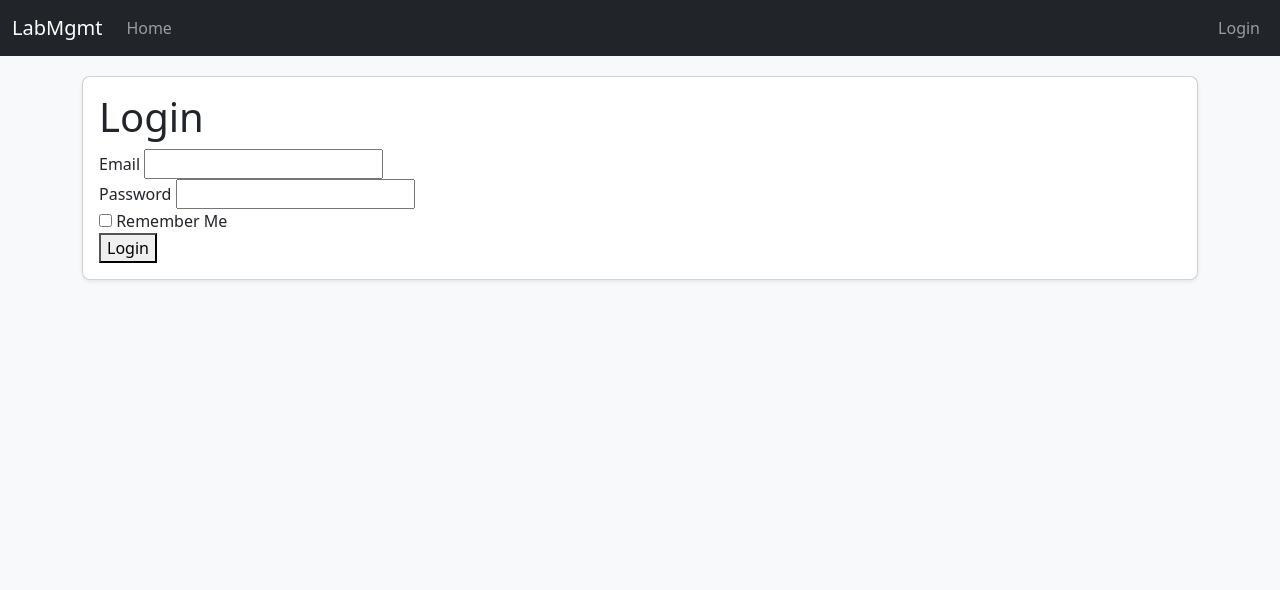
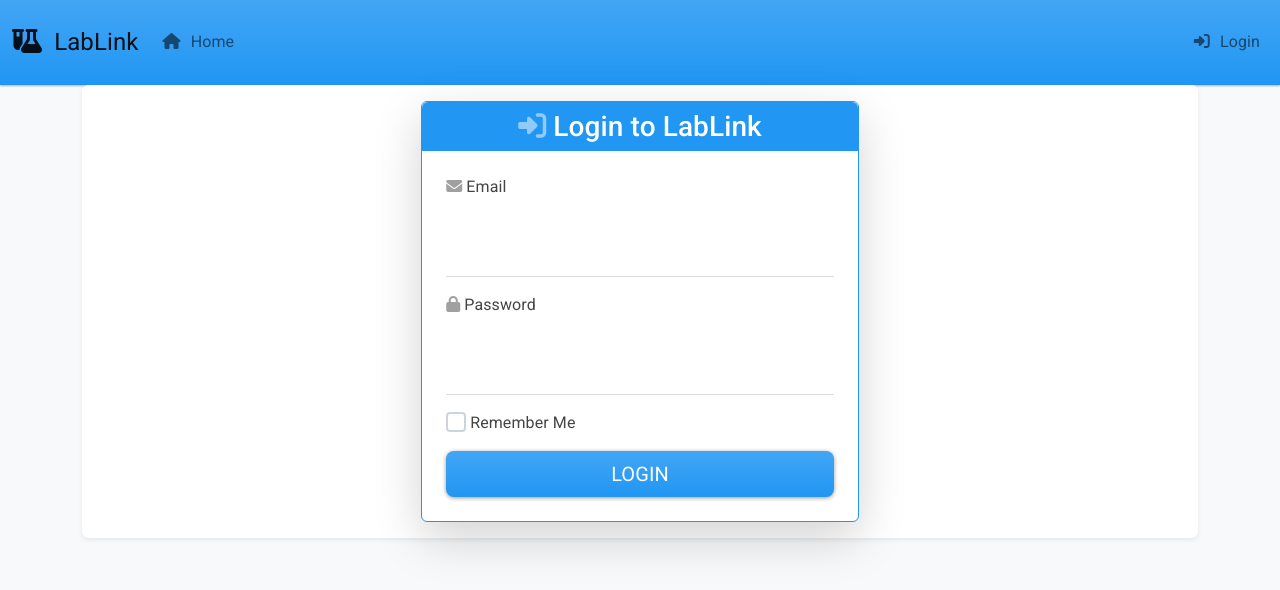
Before and after one commit to Kanishk-Raghavendra/lab-management-system, a Flask app: page /login in a window 1280 px wide. Shown: the top 590 px of the page. Run offline with Flask 3, Linux system fonts and the light colour scheme.

Commit message:
feat: updated base ui

```diff
--- a/app/static/css/style.css
+++ b/app/static/css/style.css
@@ -1,30 +1,39 @@
-/* Custom App Styles */
 body {
     background-color: #f8f9fa; /* Light grey background */
 }
 
-.navbar {
-    margin-bottom: 20px;
+/* Make the main content card stand out a bit more */
+.card {
+    border-width: 0px; /* Remove default card border, we will use shadows */
 }
 
-/* Make table headers bold */
-.table thead th {
-    vertical-align: middle;
-    font-weight: 600;
+/* Add hover effect to admin/supervisor panel links */
+.list-group-item-action:hover {
+    background-color: #f0f0f0;
+    color: #000;
 }
 
-/* Center action buttons */
+/* Make action buttons in tables more distinct */
 .table td.actions {
     text-align: center;
     white-space: nowrap;
     width: 1%;
 }
 
-.card {
-    border-radius: 8px;
-    box-shadow: 0 2px 10px rgba(0,0,0,0.05);
+/* Icon adjustments */
+.navbar-brand i,
+.navbar-nav .nav-link i {
+    margin-right: 6px; /* Space between icon and text */
 }
 
-.card-header {
-    font-weight: 600;
+/* Tweak stat cards */
+.card-body h2 {
+    font-weight: 300;
 }
+.card-body i {
+    opacity: 0.5;
+}
+.card-footer {
+    font-size: 0.9em;
+    font-weight: 500;
+}
--- a/app/templates/base.html
+++ b/app/templates/base.html
@@ -4,64 +4,66 @@
     <meta charset="UTF-8">
     <meta name="viewport" content="width=device-width, initial-scale=1.0">
 
-    <link href="https://cdn.jsdelivr.net/npm/bootstrap@5.3.3/dist/css/bootstrap.min.css" rel="stylesheet" integrity="sha384-QWTKZyjpPEjISv5WaRU9OFeRpok6YctnYmDr5pNlyT2bRjXh0JMhjY6hW+ALEwIH" crossorigin="anonymous">
+    <link href="https://bootswatch.com/5/materia/bootstrap.min.css" rel="stylesheet">
+
+    <link rel="stylesheet" href="https://cdnjs.cloudflare.com/ajax/libs/font-awesome/6.5.2/css/all.min.css" integrity="sha512-SnH5WK+bZxgPHs44uWIX+LLJAJ9/2PkPKZ5QiAj6Ta86w+fsb2TkcmfRyVX3pBnMFcV7oQPJkl9QevSCWr3W6A==" crossorigin="anonymous" referrerpolicy="no-referrer" />
 
     <link rel="stylesheet" href="{{ url_for('static', filename='css/style.css') }}">
 
-    <title>{{ title }} - Lab Management</title>
+    <title>{{ title }} - LabLink</title>
 </head>
 <body>
 
-    <nav class="navbar navbar-expand-lg navbar-dark bg-dark">
-        <div class="container-fluid">
-            <a class="navbar-brand" href="{{ url_for('main_routes.dashboard') }}">LabMgmt</a>
+    <nav class="navbar navbar-expand-lg bg-primary" data-bs-theme="dark"> <div class="container-fluid">
+            <a class="navbar-brand" href="{{ url_for('main_routes.dashboard') }}">
+                <i class="fa-solid fa-flask-vial"></i> LabLink </a>
             <button class="navbar-toggler" type="button" data-bs-toggle="collapse" data-bs-target="#navbarNav" aria-controls="navbarNav" aria-expanded="false" aria-label="Toggle navigation">
                 <span class="navbar-toggler-icon"></span>
             </button>
             <div class="collapse navbar-collapse" id="navbarNav">
                 <ul class="navbar-nav me-auto mb-2 mb-lg-0">
                     <li class="nav-item">
-                        <a class="nav-link" href="{{ url_for('main_routes.dashboard') }}">Home</a>
+                        <a class="nav-link" href="{{ url_for('main_routes.dashboard') }}"><i class="fa-solid fa-house"></i> Home</a>
                     </li>
 
                     {% if current_user.is_authenticated %}
 
                         {% if current_user.is_student() %}
                         <li class="nav-item">
-                            <a class="nav-link" href="{{ url_for('main_routes.student_my_lab') }}">My Lab</a>
+                            <a class="nav-link" href="{{ url_for('main_routes.student_my_lab') }}"><i class="fa-solid fa-location-dot"></i> My Lab</a>
                         </li>
                         <li class="nav-item">
-                            <a class="nav-link" href="{{ url_for('main_routes.student_my_experiments') }}">My Experiments</a>
+                            <a class="nav-link" href="{{ url_for('main_routes.student_my_experiments') }}"><i class="fa-solid fa-book-open"></i> My Experiments</a>
                         </li>
                         {% endif %}
 
                         {% if not current_user.is_student() %}
                         <li class="nav-item">
-                            <a class="nav-link" href="{{ url_for('main_routes.inventory_list') }}">Inventory</a>
+                            <a class="nav-link" href="{{ url_for('main_routes.inventory_list') }}"><i class="fa-solid fa-boxes-stacked"></i> Inventory</a>
                         </li>
                         {% endif %}
 
                         {% if current_user.is_supervisor() or current_user.is_admin() %}
                             <li class="nav-item">
-                                <a class="nav-link" href="{{ url_for('main_routes.supervisor_page') }}">Supervisor Panel</a>
+                                <a class="nav-link" href="{{ url_for('main_routes.supervisor_page') }}"><i class="fa-solid fa-chalkboard-user"></i> Sup. Panel</a>
                             </li>
                             <li class="nav-item">
-                                <a class="nav-link" href="{{ url_for('main_routes.order_list') }}">Manage Orders</a>
+                                <a class="nav-link" href="{{ url_for('main_routes.order_list') }}"><i class="fa-solid fa-truck"></i> Manage Orders</a>
                             </li>
                             <li class="nav-item">
-                                <a class="nav-link" href="{{ url_for('main_routes.experiment_list') }}">Experiments</a>
+                                <a class="nav-link" href="{{ url_for('main_routes.experiment_list') }}"><i class="fa-solid fa-vial"></i> Experiments</a>
                             </li>
                             <li class="nav-item">
-                                <a class="nav-link" href="{{ url_for('main_routes.maintenance_list') }}">Maintenance</a>
+                                <a class="nav-link" href="{{ url_for('main_routes.maintenance_list') }}"><i class="fa-solid fa-screwdriver-wrench"></i> Maintenance</a>
                             </li>
                         {% endif %}
 
                         {% if current_user.is_admin() %}
                             <li class="nav-item">
-                                <a class="nav-link" href="{{ url_for('main_routes.admin_page') }}">Admin Panel</a>
+                                <a class="nav-link" href="{{ url_for('main_routes.admin_page') }}"><i class="fa-solid fa-shield-halved"></i> Admin Panel</a>
                             </li>
                             <li class="nav-item">
-                                <a class="nav-link" href="{{ url_for('main_routes.item_list') }}">Manage Items</a>
+                                <a class="nav-link" href="{{ url_for('main_routes.item_list') }}"><i class="fa-solid fa-microscope"></i> Manage Items</a>
                             </li>
                         {% endif %}
                     {% endif %}
@@ -69,11 +71,11 @@
                 <ul class="navbar-nav ms-auto">
                     {% if current_user.is_authenticated %}
                         <li class="nav-item">
-                            <a class="nav-link" href="{{ url_for('main_routes.logout') }}">Logout</a>
+                            <a class="nav-link" href="{{ url_for('main_routes.logout') }}"><i class="fa-solid fa-right-from-bracket"></i> Logout</a>
                         </li>
                     {% else %}
                         <li class="nav-item">
-                            <a class="nav-link" href="{{ url_for('main_routes.login') }}">Login</a>
+                            <a class="nav-link" href="{{ url_for('main_routes.login') }}"><i class="fa-solid fa-right-to-bracket"></i> Login</a>
                         </li>
                     {% endif %}
                 </ul>
--- a/app/templates/login.html
+++ b/app/templates/login.html
@@ -1,25 +1,37 @@
 {% extends "base.html" %}
 
 {% block content %}
-    <h1>Login</h1>
+<div class="row justify-content-center">
+    <div class="col-md-6 col-lg-5">
+        <div class="card shadow-lg border-primary">
+            <div class="card-header text-center bg-primary text-white">
+                <h3 class="mb-0"><i class="fa-solid fa-right-to-bracket"></i> Login to LabLink</h3>
+            </div>
+            <div class="card-body p-4">
                 <form method="POST" action="">
-        <div>
-            <label for="email">Email</label>
-            <input type="email" name="email" id="email" required>
+                    <div class="mb-3">
+                        <label for="email" class="form-label"><i class="fa-solid fa-envelope"></i> Email</label>
+                        <input type="email" class="form-control form-control-lg" name="email" id="email" required>
                     </div>
 
-        <div>
-            <label for="password">Password</label>
-            <input type="password" name="password" id="password" required>
+                    <div class="mb-3">
+                        <label for="password" class="form-label"><i class="fa-solid fa-lock"></i> Password</label>
+                        <input type="password" class="form-control form-control-lg" name="password" id="password" required>
                     </div>
 
-        <div>
-            <input type="checkbox" name="remember" id="remember" style="width: auto;">
-            <label for="remember" style="display: inline; font-weight: normal;">Remember Me</label>
+                    <div class="form-check mb-3">
+                        <input class="form-check-input" type="checkbox" name="remember" id="remember">
+                        <label class="form-check-label" for="remember">
+                            Remember Me
+                        </label>
                     </div>
 
-        <div>
-            <button type="submit">Login</button>
+                    <div class="d-grid">
+                        <button type="submit" class="btn btn-primary btn-lg">Login</button>
                     </div>
                 </form>
+            </div>
+        </div>
+    </div>
+</div>
 {% endblock %}
```
Also changed, not shown: app/templates/admin_dashboard.html (+27 -12 lines). Lines whose indentation alone changed are shown as unchanged.
